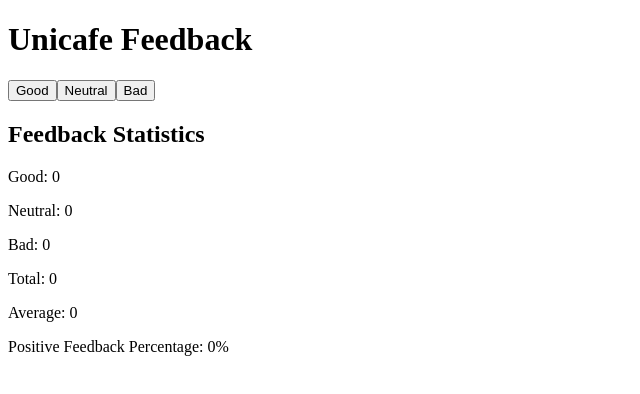
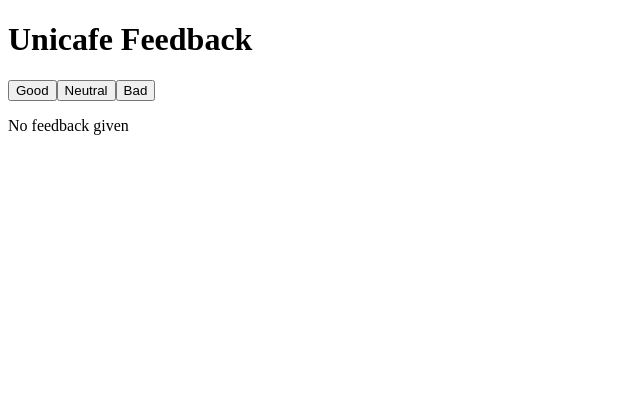
Before and after one commit to thawrieh/unicafe, a React (Vite) app: page / in a window 1280 px wide. Shown: the top 394 px of the page, without its empty margins (0-640 px from the left). Built offline with nearby package versions, Linux system fonts and the light colour scheme.

Commit message:
task 1.9

```diff
--- a/src/App.jsx
+++ b/src/App.jsx
@@ -1,10 +1,16 @@
 import React, { useState } from 'react'
+
 const Statistics = (props) => {
   const { good, neutral, bad } = props
 
   const total = good + neutral + bad
-  const average = (good - bad) / total || 0
-  const positivePercentage = (good / total) * 100 || 0
+  const average =(good - bad) / total
+  const positivePercentage = (good / total) * 100
+
+  if (total === 0) {
+    return <div>
+    <p>No feedback given</p></div>
+  }
 
   return (
     <div>
@@ -18,7 +24,6 @@ const Statistics = (props) => {
     </div>
   )
 }
-
 const App = () => {
   const [good, setGood] = useState(0)
   const [neutral, setNeutral] = useState(0)
```
